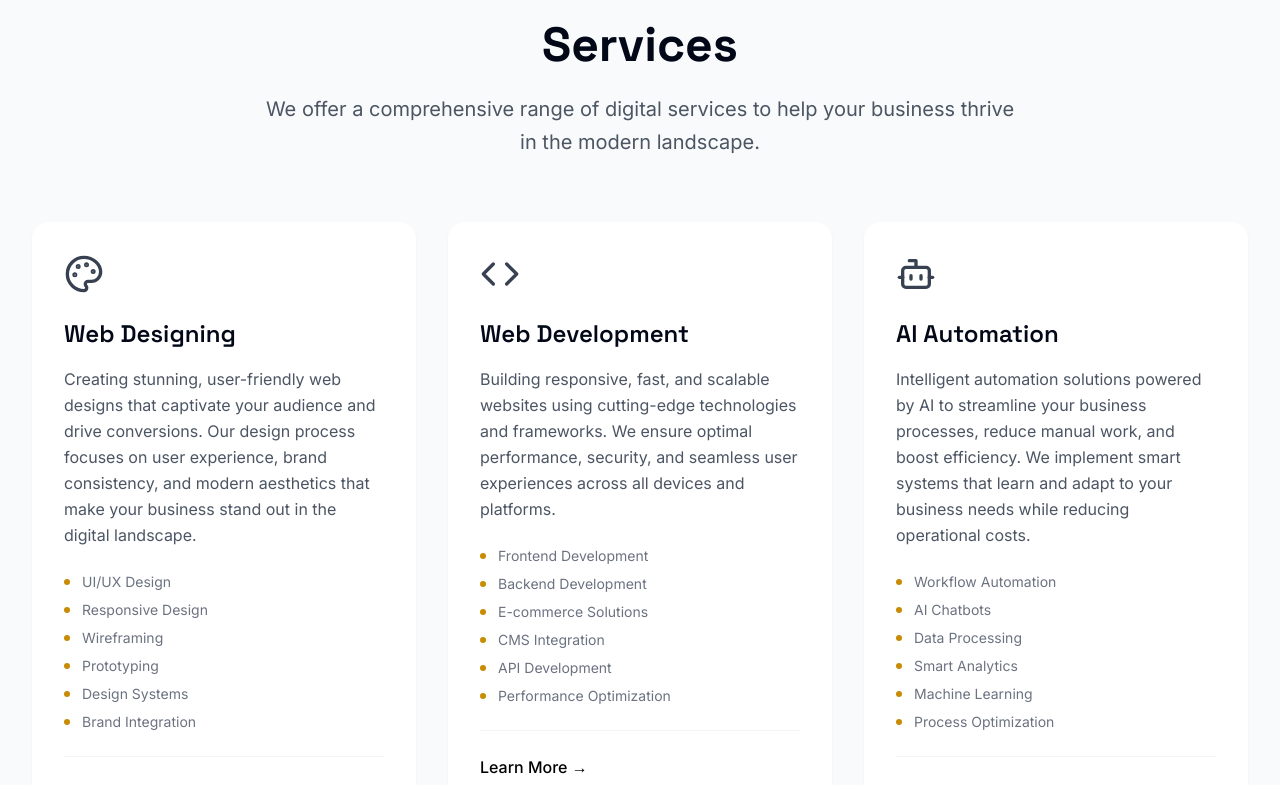
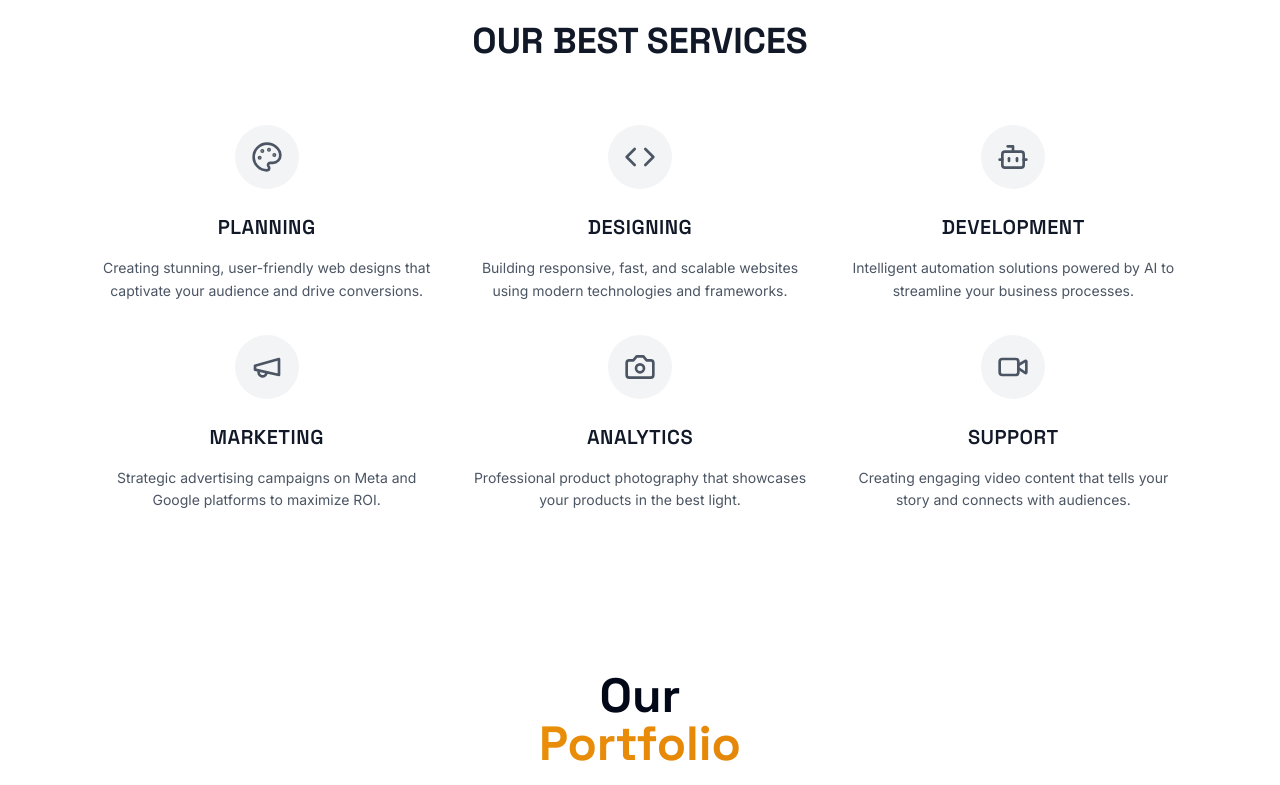
Before and after one commit to unais123/framer-ui-replica, a React (Vite) app: page / in a window 1280 px wide. Shown: the part 1740-2525 px from the top of the page. Built offline with nearby package versions, Linux system fonts and the light colour scheme.

Commit message:
Refactor: Replace services section with new UI
Replaced the existing services section with a new UI, based on the provided image.

```diff
--- a/src/components/Services.tsx
+++ b/src/components/Services.tsx
@@ -1,6 +1,6 @@
 
 import { useEffect, useRef } from 'react';
-import { Palette, Code, Bot, Megaphone, Camera, Video, Smartphone } from 'lucide-react';
+import { Palette, Code, Bot, Megaphone, Camera, Video } from 'lucide-react';
 import { Link } from 'react-router-dom';
 
 interface ServicesProps {
@@ -36,265 +36,89 @@ const Services = ({ isHomePage = false }: ServicesProps) => {
 
   const services = [
     {
-      icon: <Palette className="w-10 h-10" />,
-      title: "Web Designing",
-      shortDescription: "Creating stunning, user-friendly web designs that captivate your audience and drive conversions.",
-      description: "Creating stunning, user-friendly web designs that captivate your audience and drive conversions. Our design process focuses on user experience, brand consistency, and modern aesthetics that make your business stand out in the digital landscape.",
-      features: ["UI/UX Design", "Responsive Design", "Wireframing", "Prototyping", "Design Systems", "Brand Integration"]
+      icon: <Palette className="w-8 h-8" />,
+      title: "Planning",
+      description: "Creating stunning, user-friendly web designs that captivate your audience and drive conversions."
     },
     {
-      icon: <Code className="w-10 h-10" />,
-      title: "Web Development",
-      description: "Building responsive, fast, and scalable websites using cutting-edge technologies and frameworks. We ensure optimal performance, security, and seamless user experiences across all devices and platforms.",
-      shortDescription: "Building responsive, fast, and scalable websites using modern technologies and frameworks.",
-      features: ["Frontend Development", "Backend Development", "E-commerce Solutions", "CMS Integration", "API Development", "Performance Optimization"]
+      icon: <Code className="w-8 h-8" />,
+      title: "Designing",
+      description: "Building responsive, fast, and scalable websites using modern technologies and frameworks."
     },
     {
-      icon: <Bot className="w-10 h-10" />,
-      title: "AI Automation",
-      shortDescription: "Intelligent automation solutions powered by AI to streamline your business processes.",
-      description: "Intelligent automation solutions powered by AI to streamline your business processes, reduce manual work, and boost efficiency. We implement smart systems that learn and adapt to your business needs while reducing operational costs.",
-      features: ["Workflow Automation", "AI Chatbots", "Data Processing", "Smart Analytics", "Machine Learning", "Process Optimization"]
+      icon: <Bot className="w-8 h-8" />,
+      title: "Development",
+      description: "Intelligent automation solutions powered by AI to streamline your business processes."
     },
     {
-      icon: <Smartphone className="w-10 h-10" />,
-      title: "Branding",
-      shortDescription: "Creating compelling brand identities that resonate with your target audience.",
-      description: "Creating compelling brand identities that resonate with your target audience and stand out in the market. We develop comprehensive branding strategies that reflect your values, vision, and unique market position.",
-      features: ["Logo Design", "Brand Strategy", "Visual Identity", "Brand Guidelines", "Marketing Materials", "Brand Positioning"]
+      icon: <Megaphone className="w-8 h-8" />,
+      title: "Marketing",
+      description: "Strategic advertising campaigns on Meta and Google platforms to maximize ROI."
     },
     {
-      icon: <Megaphone className="w-10 h-10" />,
-      title: "Meta and Google Ads",
-      shortDescription: "Strategic advertising campaigns on Meta and Google platforms to maximize ROI.",
-      description: "Strategic advertising campaigns on Meta and Google platforms designed to maximize your return on investment. We create targeted campaigns that reach your ideal customers, drive conversions, and grow your business efficiently.",
-      features: ["Campaign Strategy", "Ad Creation", "Audience Targeting", "Performance Tracking", "ROI Optimization", "A/B Testing"]
+      icon: <Camera className="w-8 h-8" />,
+      title: "Analytics",
+      description: "Professional product photography that showcases your products in the best light."
     },
     {
-      icon: <Megaphone className="w-10 h-10" />,
-      title: "Social Media Handling",
-      shortDescription: "Comprehensive social media management to build and engage your community.",
-      description: "Comprehensive social media management services to build and engage your community across all platforms. We create content strategies that drive engagement, build brand loyalty, and convert followers into customers.",
-      features: ["Content Creation", "Community Management", "Social Strategy", "Analytics & Reporting", "Influencer Outreach", "Brand Monitoring"]
-    },
-    {
-      icon: <Camera className="w-10 h-10" />,
-      title: "Product Photography",
-      shortDescription: "Professional product photography that showcases your products in the best light.",
-      description: "Professional product photography that showcases your products in the best light, driving sales and enhancing brand perception. We create stunning visuals that tell your product's story and increase conversion rates.",
-      features: ["Studio Photography", "Lifestyle Shots", "360° Product Views", "Image Editing", "Brand Consistency", "E-commerce Ready"]
-    },
-    {
-      icon: <Video className="w-10 h-10" />,
-      title: "Video Production",
-      shortDescription: "Creating engaging video content that tells your story and connects with audiences.",
-      description: "Creating engaging video content that tells your story and connects with audiences on an emotional level. From concept to final edit, we produce videos that drive results and enhance your brand presence.",
-      features: ["Concept Development", "Video Shooting", "Post-Production", "Motion Graphics", "Brand Videos", "Social Media Content"]
+      icon: <Video className="w-8 h-8" />,
+      title: "Support",
+      description: "Creating engaging video content that tells your story and connects with audiences."
     }
   ];
 
-  const getGridClasses = () => {
-    if (isHomePage) {
-      return "grid grid-cols-1 md:grid-cols-2 lg:grid-cols-4 gap-8";
-    }
-    return "space-y-12";
-  };
+  return (
+    <section ref={sectionRef} id="services" className="py-20 bg-white">
+      <div className="max-w-6xl mx-auto px-4 sm:px-6 lg:px-8">
+        {/* Section Header */}
+        <div className="text-center mb-16">
+          <div className="animate-on-scroll">
+            <h2 className="text-3xl md:text-4xl font-bold font-space mb-4 text-gray-900">
+              OUR BEST SERVICES
+            </h2>
+          </div>
+        </div>
 
-  const renderServicesPage = () => {
-    const row1 = services.slice(0, 3);
-    const row2 = services.slice(3, 6);
-    const row3 = services.slice(6, 8);
-
-    return (
-      <>
-        {/* Row 1 - 3 cards */}
-        <div className="grid grid-cols-1 md:grid-cols-2 lg:grid-cols-3 gap-8 mb-12">
-          {row1.map((service, index) => (
+        {/* Services Grid */}
+        <div className="grid grid-cols-1 md:grid-cols-2 lg:grid-cols-3 gap-8">
+          {services.map((service, index) => (
             <div
               key={index}
-              className="animate-on-scroll bg-white p-8 rounded-2xl shadow-sm hover:shadow-xl transition-all duration-300 transform hover:-translate-y-2 group"
+              className="animate-on-scroll text-center group"
             >
-              <div className="text-gray-700 mb-6 group-hover:text-yellow-600 transition-colors duration-300">
-                {service.icon}
+              {/* Icon Container */}
+              <div className="inline-flex items-center justify-center w-16 h-16 rounded-full bg-gray-100 mb-6 group-hover:bg-yellow-600 transition-all duration-300">
+                <div className="text-gray-600 group-hover:text-white transition-colors duration-300">
+                  {service.icon}
+                </div>
               </div>
 
-              <h3 className="text-2xl font-semibold mb-4 font-space">
+              {/* Title */}
+              <h3 className="text-xl font-semibold mb-4 font-space text-gray-900 uppercase tracking-wide">
                 {service.title}
               </h3>
 
-              <p className="text-gray-600 mb-6 leading-relaxed">
+              {/* Description */}
+              <p className="text-gray-600 leading-relaxed text-sm">
                 {service.description}
               </p>
-
-              <ul className="space-y-2 mb-6">
-                {service.features.map((feature, featureIndex) => (
-                  <li key={featureIndex} className="flex items-center text-sm text-gray-500">
-                    <div className="w-1.5 h-1.5 bg-yellow-600 rounded-full mr-3"></div>
-                    {feature}
-                  </li>
-                ))}
-              </ul>
-
-              <div className="mt-6 pt-6 border-t border-gray-100">
-                <Link
-                  to="/contact"
-                  className="text-black font-medium hover:text-yellow-600 transition-colors duration-200 group-hover:underline"
-                >
-                  Learn More →
-                </Link>
-              </div>
             </div>
           ))}
         </div>
 
-        {/* Row 2 - 3 cards */}
-        <div className="grid grid-cols-1 md:grid-cols-2 lg:grid-cols-3 gap-8 mb-12">
-          {row2.map((service, index) => (
-            <div
-              key={index + 3}
-              className="animate-on-scroll bg-white p-8 rounded-2xl shadow-sm hover:shadow-xl transition-all duration-300 transform hover:-translate-y-2 group"
-            >
-              <div className="text-gray-700 mb-6 group-hover:text-yellow-600 transition-colors duration-300">
-                {service.icon}
-              </div>
-
-              <h3 className="text-2xl font-semibold mb-4 font-space">
-                {service.title}
-              </h3>
-
-              <p className="text-gray-600 mb-6 leading-relaxed">
-                {service.description}
-              </p>
-
-              <ul className="space-y-2 mb-6">
-                {service.features.map((feature, featureIndex) => (
-                  <li key={featureIndex} className="flex items-center text-sm text-gray-500">
-                    <div className="w-1.5 h-1.5 bg-yellow-600 rounded-full mr-3"></div>
-                    {feature}
-                  </li>
-                ))}
-              </ul>
-
-              <div className="mt-6 pt-6 border-t border-gray-100">
-                <Link
-                  to="/contact"
-                  className="text-black font-medium hover:text-yellow-600 transition-colors duration-200 group-hover:underline"
-                >
-                  Learn More →
-                </Link>
-              </div>
+        {/* Call to Action */}
+        {isHomePage && (
+          <div className="text-center mt-16">
+            <div className="animate-on-scroll">
+              <Link
+                to="/contact"
+                className="bg-yellow-600 text-white px-8 py-4 rounded-full hover:bg-yellow-700 transition-all duration-300 transform hover:scale-105 font-medium"
+              >
+                Get Started Today
+              </Link>
             </div>
-          ))}
-        </div>
-
-        {/* Row 3 - 2 cards */}
-        <div className="grid grid-cols-1 md:grid-cols-2 gap-8 max-w-4xl mx-auto">
-          {row3.map((service, index) => (
-            <div
-              key={index + 6}
-              className="animate-on-scroll bg-white p-8 rounded-2xl shadow-sm hover:shadow-xl transition-all duration-300 transform hover:-translate-y-2 group"
-            >
-              <div className="text-gray-700 mb-6 group-hover:text-yellow-600 transition-colors duration-300">
-                {service.icon}
-              </div>
-
-              <h3 className="text-2xl font-semibold mb-4 font-space">
-                {service.title}
-              </h3>
-
-              <p className="text-gray-600 mb-6 leading-relaxed">
-                {service.description}
-              </p>
-
-              <ul className="space-y-2 mb-6">
-                {service.features.map((feature, featureIndex) => (
-                  <li key={featureIndex} className="flex items-center text-sm text-gray-500">
-                    <div className="w-1.5 h-1.5 bg-yellow-600 rounded-full mr-3"></div>
-                    {feature}
-                  </li>
-                ))}
-              </ul>
-
-              <div className="mt-6 pt-6 border-t border-gray-100">
-                <Link
-                  to="/contact"
-                  className="text-black font-medium hover:text-yellow-600 transition-colors duration-200 group-hover:underline"
-                >
-                  Learn More →
-                </Link>
-              </div>
-            </div>
-          ))}
-        </div>
-      </>
-    );
-  };
-
-  const renderHomePage = () => {
-    return (
-      <div className={getGridClasses()}>
-        {services.map((service, index) => (
-          <div
-            key={index}
-            className="animate-on-scroll bg-white p-6 rounded-2xl shadow-sm hover:shadow-lg transition-all duration-300 transform hover:-translate-y-1 group text-center"
-          >
-            <div className="text-gray-700 mb-4 group-hover:text-yellow-600 transition-colors duration-300 flex justify-center">
-              {service.icon}
-            </div>
-
-            <h3 className="text-xl font-semibold mb-3 font-space">
-              {service.title}
-            </h3>
-
-            <p className="text-gray-600 text-sm leading-relaxed">
-              {service.shortDescription}
-            </p>
           </div>
-        ))}
-      </div>
-    );
-  };
-
-  return (
-    <section ref={sectionRef} id="services" className="py-20 bg-gray-50">
-      <div className="max-w-7xl mx-auto px-4 sm:px-6 lg:px-8">
-        {/* Section Header */}
-        <div className="text-center mb-16">
-          <div className="animate-on-scroll">
-            <h2 className="text-4xl md:text-5xl font-bold font-space mb-6">
-              Services
-            </h2>
-          </div>
-          <div className="animate-on-scroll">
-            <p className="text-xl text-gray-600 max-w-3xl mx-auto leading-relaxed">
-              {isHomePage
-                ? "We offer a comprehensive range of digital services to help your business thrive."
-                : "We offer a comprehensive range of digital services to help your business thrive in the modern landscape."
-              }
-            </p>
-          </div>
-        </div>
-
-        {/* Services Grid */}
-        {isHomePage ? renderHomePage() : renderServicesPage()}
-
-        {/* Call to Action */}
-        <div className="text-center mt-16">
-          <div className="animate-on-scroll">
-            <h3 className="text-2xl font-semibold mb-4 font-space">
-              Ready to start your project?
-            </h3>
-            <p className="text-gray-600 mb-8">
-              Let's discuss how we can help bring your vision to life.
-            </p>
-            <Link
-              to="/contact"
-              className="bg-black text-white px-8 py-4 rounded-full hover:bg-gray-800 transition-all duration-300 transform hover:scale-105"
-            >
-              Get a Free Consultation
-            </Link>
-          </div>
-        </div>
+        )}
       </div>
     </section>
   );
```
